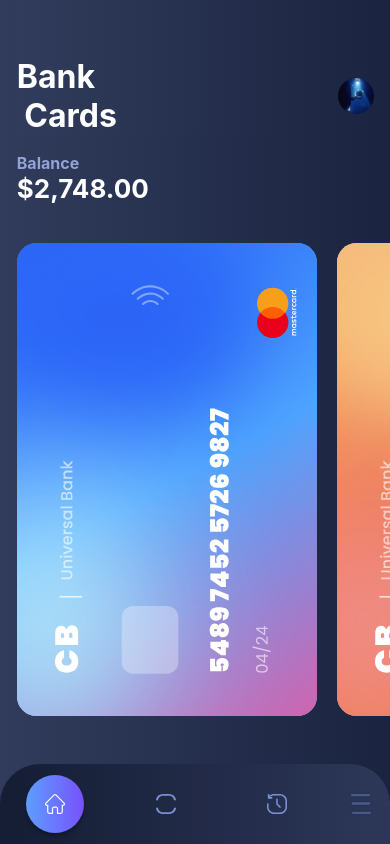
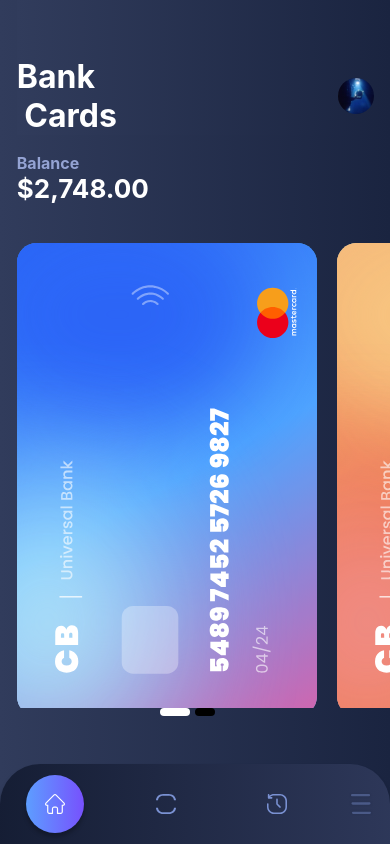
Before and after one commit to kharbanda-jagrat25/money-manager, a React Native app: screen / in a window 390 px wide. Built offline with nearby package versions, Linux system fonts and the light colour scheme.

Commit message:
bar pagination to show the active card is developed

```diff
--- a/screens/components/CardCarousel.js
+++ b/screens/components/CardCarousel.js
@@ -1,5 +1,5 @@
 import React, { useState } from 'react';
-import { View, StyleSheet, Animated, Pressable, Image } from 'react-native';
+import { View, StyleSheet, Animated, Pressable, Image, useWindowDimensions } from 'react-native';
 import Card1Img from '../../assets/images/Card1.svg';
 import Card2Img from '../../assets/images/Card2.svg';
 import { useNavigation } from '@react-navigation/native';
@@ -19,28 +19,23 @@ const styles = StyleSheet.create({
         width: 300,
         height: 473,
         marginRight: 20
-    }
-    // paginationContainer: {
-    //     position: 'absolute',
-    //     bottom: 10,
-    //     width: '100%',
-    //     justifyContent: 'center',
-    //     flexDirection: 'row',
-    // },
-    // paginationDot: {
-    //     width: 10,
-    //     height: 10,
-    //     borderRadius: 5,
-    //     backgroundColor: 'blue',
-    //     marginHorizontal: 8,
-    // },
-    // paginationInactiveDot: {
-    //     width: 10,
-    //     height: 10,
-    //     borderRadius: 5,
-    //     backgroundColor: 'lightgray',
-    //     marginHorizontal: 8,
-    // }
+    },
+    indicatorContainer: {
+        width: '100%',
+        height: '45%',
+        flexDirection: 'row',
+        alignItems: 'center',
+        justifyContent: 'center',
+        position: 'relative'
+    },
+    normalDot: {
+        position: 'absolute',
+        top: 0,
+        height: 8,
+        width: 8,
+        borderRadius: 4,
+        marginHorizontal: 4,
+    },
 });
 
 const data = [
@@ -57,8 +52,10 @@ const data = [
 ];
 
 const CardCarousel = () => {
+    const navigation = useNavigation();
+    const { width: windowWidth } = useWindowDimensions();
     const [scrollAnimation] = useState(new Animated.Value(0));
-    const navigation = useNavigation();
+    const [activeIndex, setActiveIndex] = useState(0);
 
     const handleCardRotation = () => {
         Animated.timing(scrollAnimation, {
@@ -72,6 +69,17 @@ const CardCarousel = () => {
         });
     }
 
+    const onScroll = Animated.event(
+        [],
+        { useNativeDriver: false, listener: (event) => handleScroll(event) }
+    );
+
+    const handleScroll = (event) => {
+        const offsetX = event.nativeEvent.contentOffset.x;
+        const index = Math.round(offsetX / windowWidth);
+        setActiveIndex(index);
+    };
+
     return (
         <View style={styles.mainContainer}>
             <Animated.FlatList
@@ -81,9 +89,10 @@ const CardCarousel = () => {
                 style={styles.flatlistContainer}
                 pagingEnabled
                 showsHorizontalScrollIndicator={false}
-                keyExtractor={item => item.id}
+                onScroll={onScroll}
+                scrollEventThrottle={1}
+                keyExtractor={card => card.id}
                 renderItem={({ item }) => {
-                    console.log('Rendering item:', item);
                     return (
                         <Pressable onPress={() => handleCardRotation()}>
                             <Animated.View
@@ -99,7 +108,21 @@ const CardCarousel = () => {
                     );
                 }}
             />
-            {/* <View>hello</View> */}
+            <View style={styles.indicatorContainer}>
+                {data.map((card, cardIndex) => {
+                    return (
+                        <Animated.View
+                            key={cardIndex}
+                            style={[
+                                styles.normalDot,
+                                { width: activeIndex === cardIndex ? 30 : 20 },
+                                {backgroundColor: activeIndex === cardIndex ? '#FFF' : '#000'},
+                                { marginRight: cardIndex + 1 !== data.length ? 60 : 0 }
+                            ]}
+                        />
+                    );
+                })}
+            </View>
         </View>
     );
 };
```
